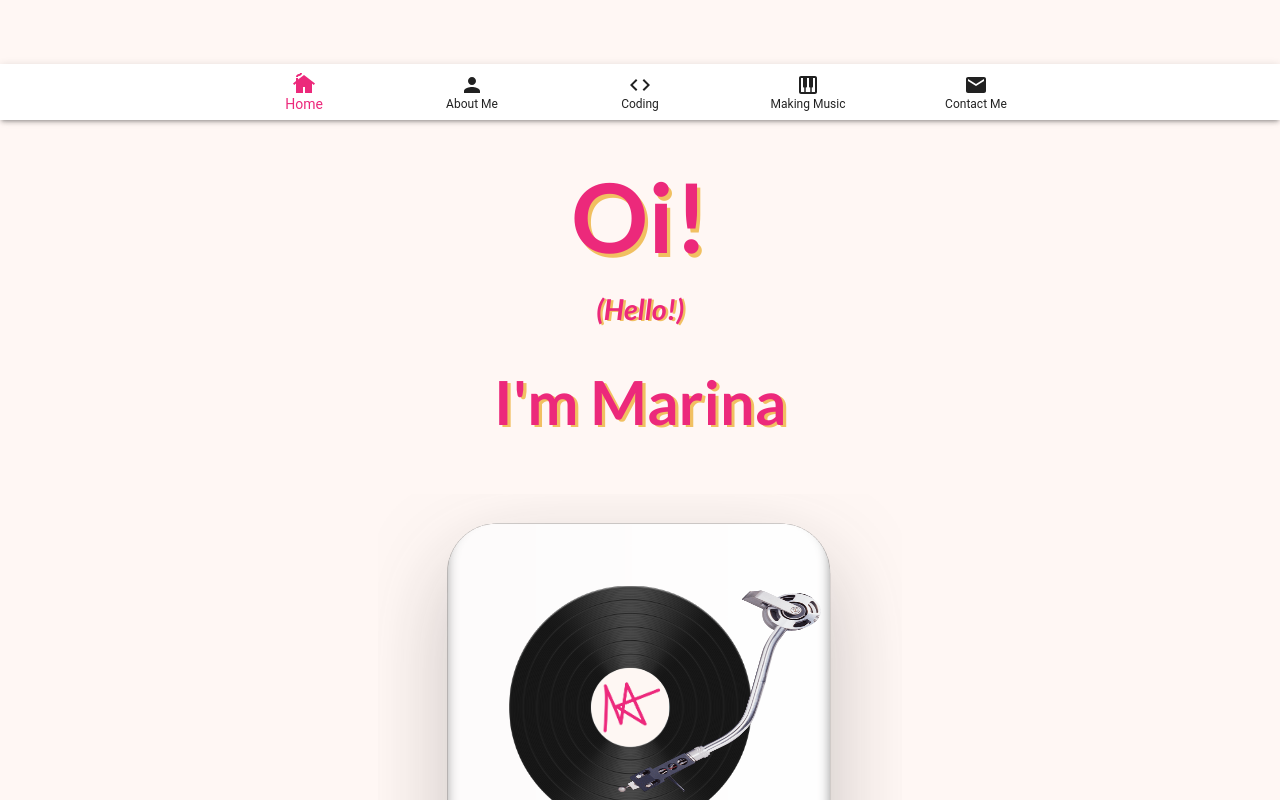
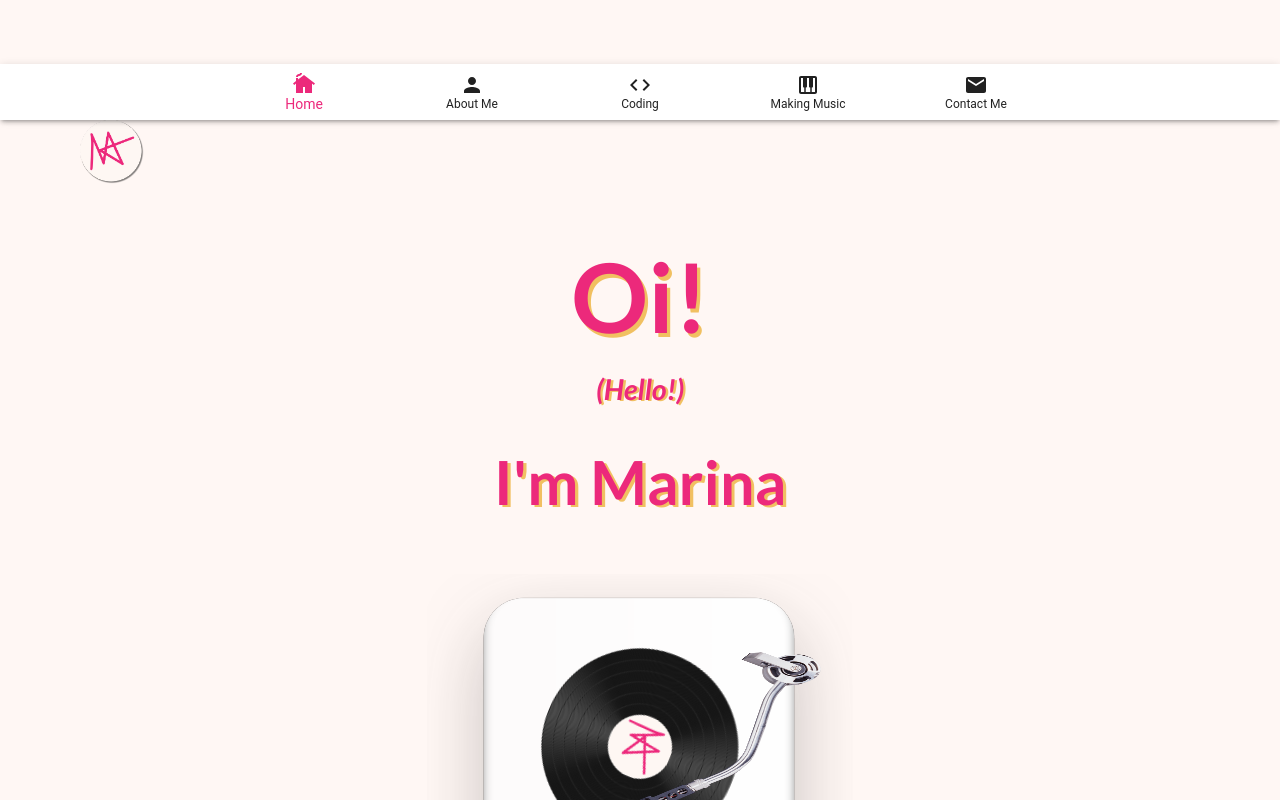
Before and after one commit to marinananias/Personal-Website, a Next.js app: page / in a window 1280 px wide. Shown: the part 680-1480 px from the top of the page. Built offline with nearby package versions, Linux system fonts and the light colour scheme.

Commit message:
Landing: Added logo and Vinyl CD Rotation

```diff
--- a/components/Landing.tsx
+++ b/components/Landing.tsx
@@ -5,6 +5,15 @@ import styles from "../styles/landing.module.css";
 export default function Landing() {
   return (
     <section id="landing" className={styles.subContainer}>
+      <div className={styles.logoContainer}>
+        <Image
+          src="/images/logoShw.svg"
+          alt="Shadowed Logo"
+          width={50}
+          height={50}
+          className={styles.logo}
+        />
+      </div>
       <div className={styles.greetings}>
         <h3 className={styles.greet1}>Oi!</h3>
         <h3 className={styles.greet2}>(Hello!)</h3>
--- a/styles/landing.module.css
+++ b/styles/landing.module.css
@@ -7,6 +7,17 @@
   justify-content: top;
   height: 100vh;
   color: #ec297b;
+}
+
+.logoContainer {
+  height: 5rem;
+  width: 100vw;
+  padding-left: 5rem;
+}
+
+.logo {
+  height: 80%;
+  width: auto;
 }
 
 /* Text Block */
@@ -52,23 +63,33 @@
   height: 100%;
 }
 
+.vinyl,
+.vinylNeedle {
+  position: absolute;
+  top: 50%;
+  left: 50%;
+}
 .vinyl {
-  position: absolute;
   width: 57%;
   height: 57%;
-  top: 50%;
-  left: 50%;
   /* "center" an absolutely positioned element
   both vertically and horizontally within its
   parent container.  */
   transform: translate(-53%, -50%);
+  animation: rotation 5s linear infinite;
 }
 
 .vinylNeedle {
-  position: absolute;
   width: 40%;
   height: 50%;
-  top: 50%;
-  left: 50%;
   transform: translate(-10%, -60%);
 }
+
+@keyframes rotation {
+  from {
+    transform: translate(-50%, -50%) rotate(0deg);
+  }
+  to {
+    transform: translate(-50%, -50%) rotate(360deg);
+  }
+}
```
Also changed, not shown: public/images/logoShw.svg (added).
